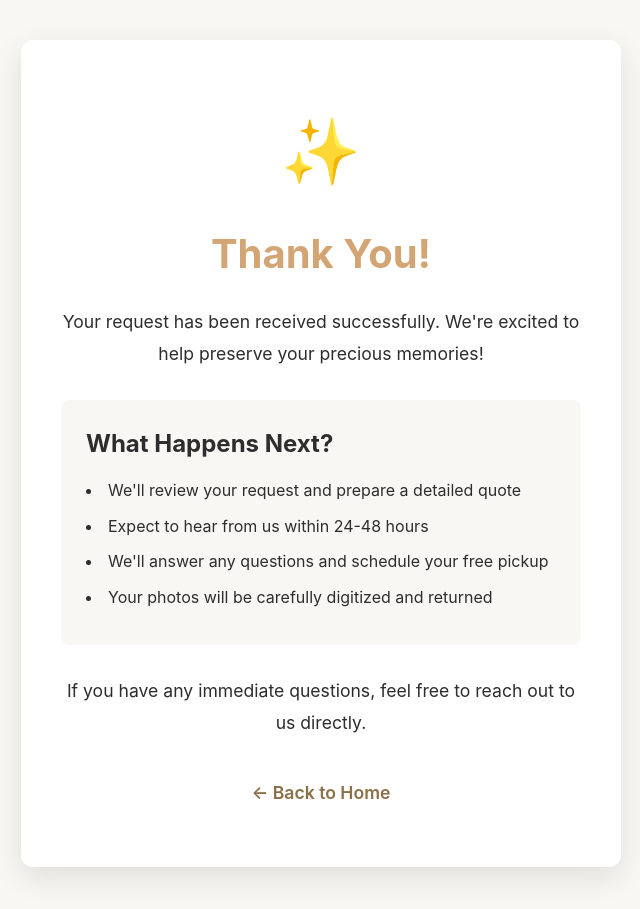
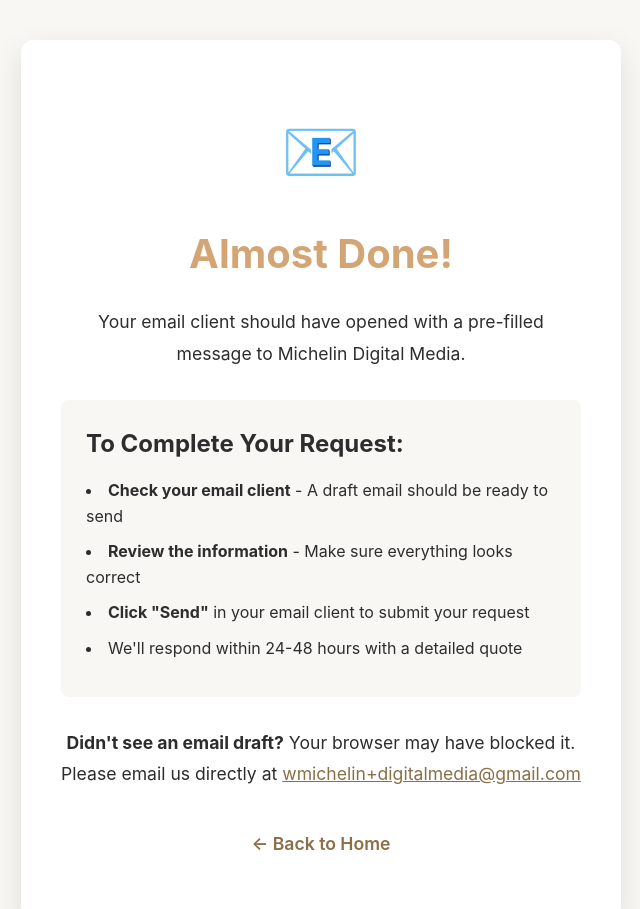
Before and after one commit to wmichelin/wmichelin.github.io, a plain HTML site: page success.html in a window 1280 px wide. Shown: the top 909 px of the page, without its empty margins (319-959 px from the left). Drawn offline with Linux system fonts and the light colour scheme.

Commit message:
Add redirect to success page with explanation

```diff
--- a/success.html
+++ b/success.html
@@ -104,21 +104,21 @@
 <body>
     <div class="success-page">
         <div class="success-content">
-            <div class="success-icon">✨</div>
-            <h1>Thank You!</h1>
-            <p>Your request has been received successfully. We're excited to help preserve your precious memories!</p>
+            <div class="success-icon">📧</div>
+            <h1>Almost Done!</h1>
+            <p>Your email client should have opened with a pre-filled message to Michelin Digital Media.</p>
 
             <div class="next-steps">
-                <h2>What Happens Next?</h2>
+                <h2>To Complete Your Request:</h2>
                 <ul>
-                    <li>We'll review your request and prepare a detailed quote</li>
-                    <li>Expect to hear from us within 24-48 hours</li>
-                    <li>We'll answer any questions and schedule your free pickup</li>
-                    <li>Your photos will be carefully digitized and returned</li>
+                    <li><strong>Check your email client</strong> - A draft email should be ready to send</li>
+                    <li><strong>Review the information</strong> - Make sure everything looks correct</li>
+                    <li><strong>Click "Send"</strong> in your email client to submit your request</li>
+                    <li>We'll respond within 24-48 hours with a detailed quote</li>
                 </ul>
             </div>
 
-            <p>If you have any immediate questions, feel free to reach out to us directly.</p>
+            <p><strong>Didn't see an email draft?</strong> Your browser may have blocked it. Please email us directly at <a href="mailto:wmichelin+digitalmedia@gmail.com" style="color: var(--cta-color);">wmichelin+digitalmedia@gmail.com</a></p>
 
             <a href="/digitalmedia.html" class="back-link">← Back to Home</a>
         </div>
```
Also changed, not shown: digitalmedia.html (+6 -1 lines).
